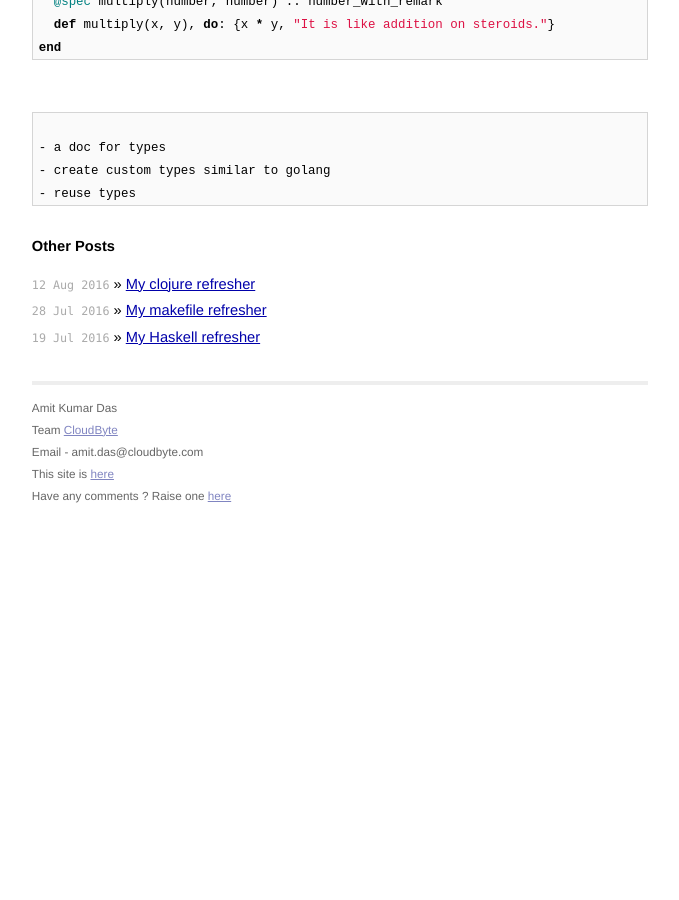
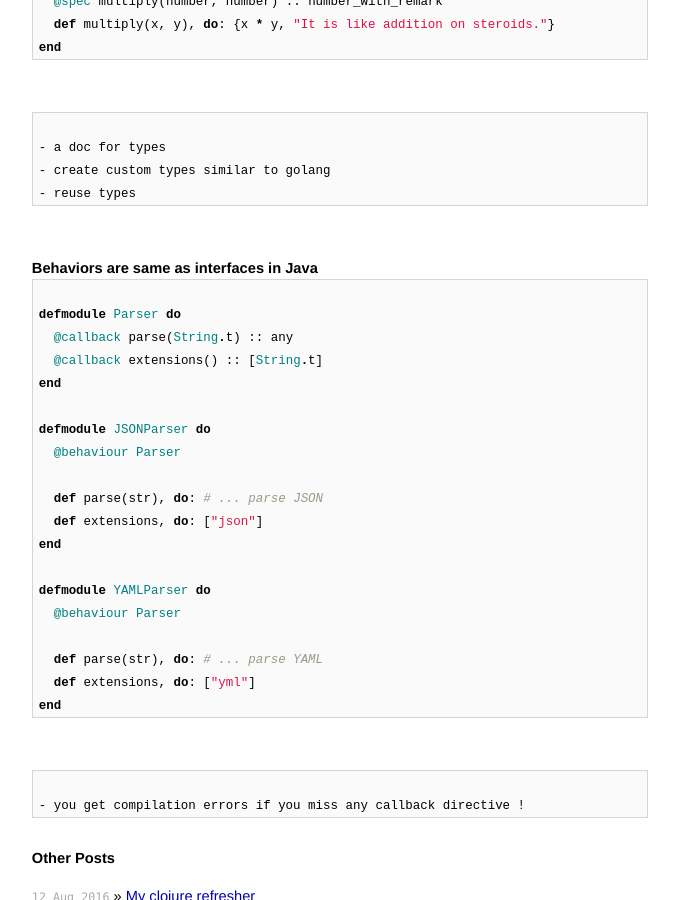
Before and after one commit to AmitKumarDas/amitkumardas.github.io, a Jekyll site: the page built from _posts/2016-02-01-learn-erlang-elixir-from-code-sample-part-1.md, in a window 1280 px wide and 900 px high, scrolled down 5322 px. Shown: the whole window, without its empty margins (300-979 px from the left). Built offline with Jekyll 4.4.1, drawn with Linux system fonts in a browser that asks for light colours; before the commit the page ends 5841 px from its top, so only the background shows below that.

Commit message:
Update 2016-02-01-learn-erlang-elixir-from-code-sample-part-1.md

````diff
--- a/_posts/2016-02-01-learn-erlang-elixir-from-code-sample-part-1.md
+++ b/_posts/2016-02-01-learn-erlang-elixir-from-code-sample-part-1.md
@@ -313,3 +313,36 @@ end
 - create custom types similar to golang
 - reuse types
 ```
+
+<br />
+
+### Behaviors are same as interfaces in Java
+
+```elixir
+
+defmodule Parser do
+  @callback parse(String.t) :: any
+  @callback extensions() :: [String.t]
+end
+
+defmodule JSONParser do
+  @behaviour Parser
+
+  def parse(str), do: # ... parse JSON
+  def extensions, do: ["json"]
+end
+
+defmodule YAMLParser do
+  @behaviour Parser
+
+  def parse(str), do: # ... parse YAML
+  def extensions, do: ["yml"]
+end
+```
+
+<br />
+
+```
+
+- you get compilation errors if you miss any callback directive !
+```
````
